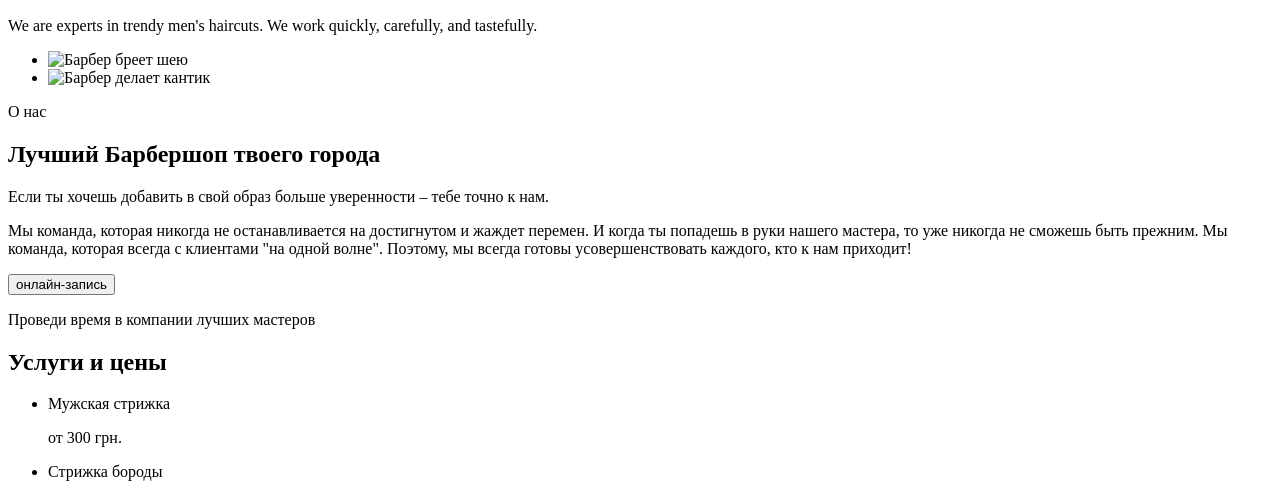
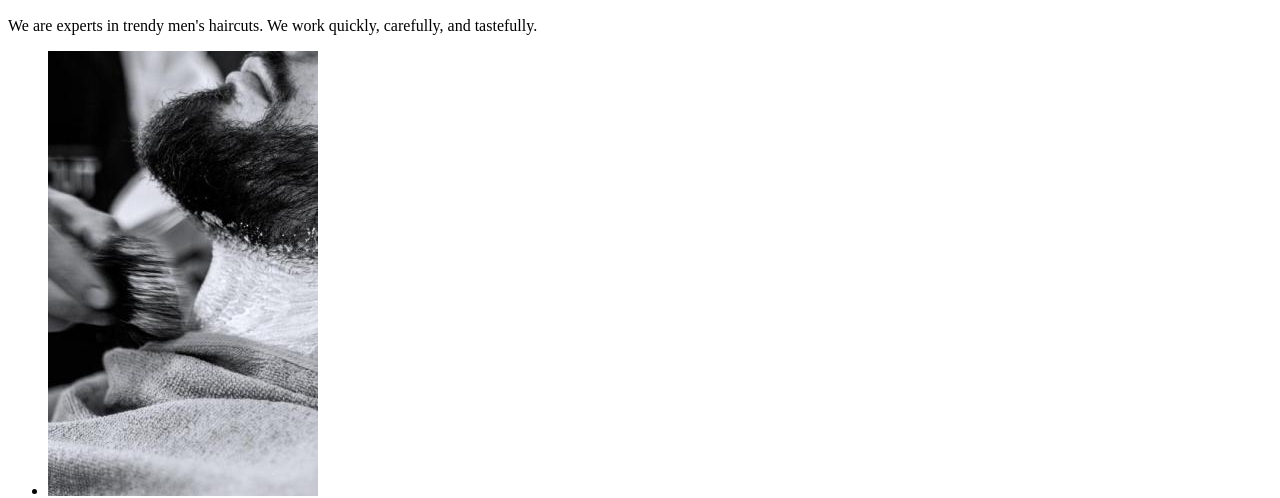
Before and after one commit to ROMAN1411/barbershop, a plain HTML site: page index.html in a window 1280 px wide. Shown: the part 329-827 px from the top of the page. Drawn offline with Linux system fonts and the light colour scheme; the site is published under a folder, as on GitHub Pages, so addresses that start at the root find nothing.

Commit message:
module_1_v1

```diff
--- a/index.html
+++ b/index.html
@@ -44,10 +44,10 @@
         <section>
             <ul>
                 <li>
-                    <img src="/images/about_img-1.jpg" alt="Барбер бреет шею" width="270" height="445">
+                    <img src="./images/about_img-1.jpg" alt="Барбер бреет шею" width="270" height="445">
                 </li>
                 <li>
-                    <img src="/images/about_img-2.jpg" alt="Барбер делает кантик" width="270" height="445">
+                    <img src="./images/about_img-2.jpg" alt="Барбер делает кантик" width="270" height="445">
                 </li>
             </ul>
             <div>
```
